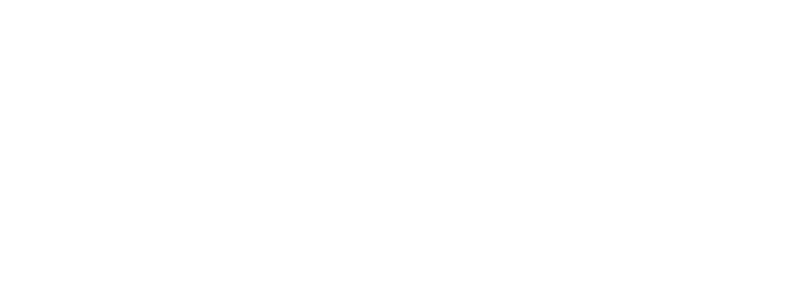
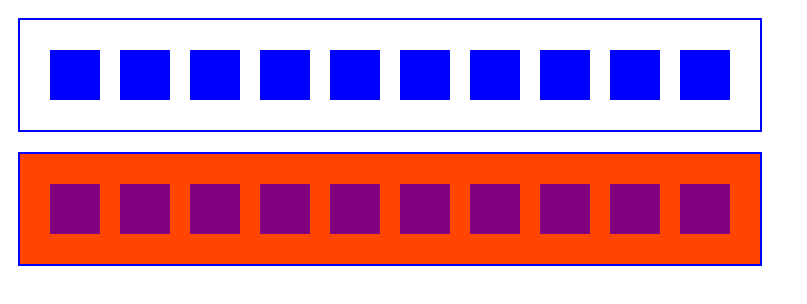
Before and after one commit to ksebestyen91/ksebestyen91.github.io, a plain HTML site: page project/2/20_boxes.html in a window 1280 px wide. Shown: the whole page, without its empty margins (0-807 px from the left). Drawn offline with Linux system fonts and the light colour scheme.

Commit message:
project 2

```diff
--- a/project/2/20_boxes.html
+++ b/project/2/20_boxes.html
@@ -0,0 +1,37 @@
+<!DOCTYPE html>
+<html lang="en">
+<head>
+    <meta charset="UTF-8">
+    <meta name="viewport" content="width=device-width, initial-scale=1.0">
+    <title>20 boxes</title>
+    <link rel="stylesheet" href="20_boxes_style.css">
+</head>
+<body>
+    <main>
+        <article class="white">
+            <div class="box_blue"></div>
+            <div class="box_blue"></div>
+            <div class="box_blue"></div>
+            <div class="box_blue"></div>
+            <div class="box_blue"></div>
+            <div class="box_blue"></div>
+            <div class="box_blue"></div>
+            <div class="box_blue"></div>
+            <div class="box_blue"></div>
+            <div class="box_blue"></div>
+        </article>
+        <article class="orange">
+            <div class="box_purple"></div>
+            <div class="box_purple"></div>
+            <div class="box_purple"></div>
+            <div class="box_purple"></div>
+            <div class="box_purple"></div>
+            <div class="box_purple"></div>
+            <div class="box_purple"></div>
+            <div class="box_purple"></div>
+            <div class="box_purple"></div>
+            <div class="box_purple"></div>
+        </article>
+    </main>
+</body>
+</html>
--- a/project/2/20_boxes_style.css
+++ b/project/2/20_boxes_style.css
@@ -0,0 +1,30 @@
+main {
+    display: flex;
+    flex-direction: column;
+    align-items: flex-start;
+}
+
+article {
+    border: 2px solid blue;
+    background: white;
+    margin: 10px;
+    display: flex;
+    align-items: center;
+    padding: 20px;
+
+}
+
+div {
+    width: 50px;
+    height: 50px;
+    background: blue;
+    margin: 10px;
+}
+
+.orange {
+    background: orangered;
+}
+
+.box_purple {
+    background: purple;
+}
```
Also changed, not shown: index.html (+4 -1 lines).
